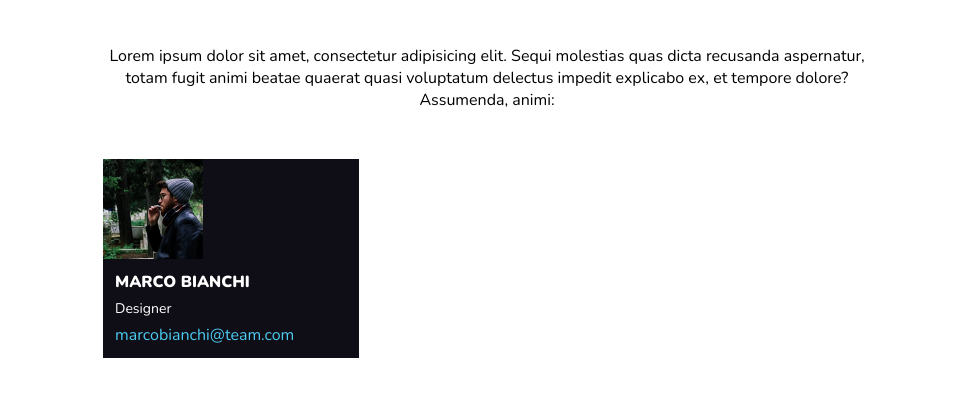
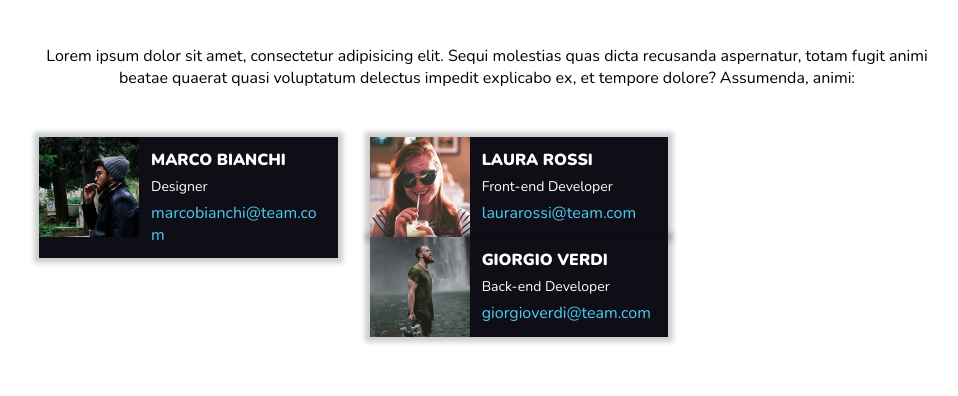
Before and after one commit to vi-ser/html-css-float-cards, a plain HTML site: page index.html in a window 1280 px wide. Shown: the part 78-474 px from the top of the page, without its empty margins (153-1111 px from the left). Drawn offline with nearby package versions, Linux system fonts and the light colour scheme.

Commit message:
aggiunta prima fila (da fixare)

```diff
--- a/css/style.css
+++ b/css/style.css
@@ -12,7 +12,7 @@ body {
 }
 
 .container {
-    width: 60%;
+    width: 70%;
     margin-left: auto;
     margin-right: auto;
 }
@@ -33,6 +33,7 @@ h1 {
 .cards-group .card {
     float: left;
     width: calc(100% / 3);
+    margin-right: 32px;
 }
 
 .clearfix::after {
@@ -43,12 +44,16 @@ h1 {
 
 .card {
     background-color: #0F0E17;
-    width: 80%;
+    box-shadow: 0px 0px 5px 5px rgba(0, 0, 0, 0.2);
 }
+
+
 
 .description {
     float: left;
+    width: calc(100% - 100px);
     padding: 12px;
+    word-break: break-all;
 }
 
 .profile {
--- a/index.html
+++ b/index.html
@@ -57,7 +57,50 @@
 
             </div>
 
+            <div class="card">
 
+                <!-- immagine -->
+                <img class="profile" src="./img/female1.png" alt="immagine profilo">
+
+                <div class="description">
+
+                    <!-- nome -->
+                    <h2 class="name">
+                        LAURA ROSSI </h2>
+
+                    <!-- professione -->
+                    <h3 class="job">
+                        Front-end Developer
+                    </h3>
+
+                    <!-- email -->
+                    <a class="email" href="mailto:marcobianchi@team.com">laurarossi@team.com</a>
+                </div>
+
+            </div>
+
+            <div class="card">
+
+                <!-- immagine -->
+                <img class="profile" src="./img/male2.png" alt="immagine profilo">
+
+                <div class="description">
+
+                    <!-- nome -->
+                    <h2 class="name">
+                        GIORGIO VERDI
+                    </h2>
+
+                    <!-- professione -->
+                    <h3 class="job">
+                        Back-end Developer
+                    </h3>
+
+                    <!-- email -->
+                    <a class="email" href="mailto:marcobianchi@team.com">giorgioverdi@team.com</a>
+                </div>
+
+            </div>
 
         </section>
         <!-- fine cards -->
```
